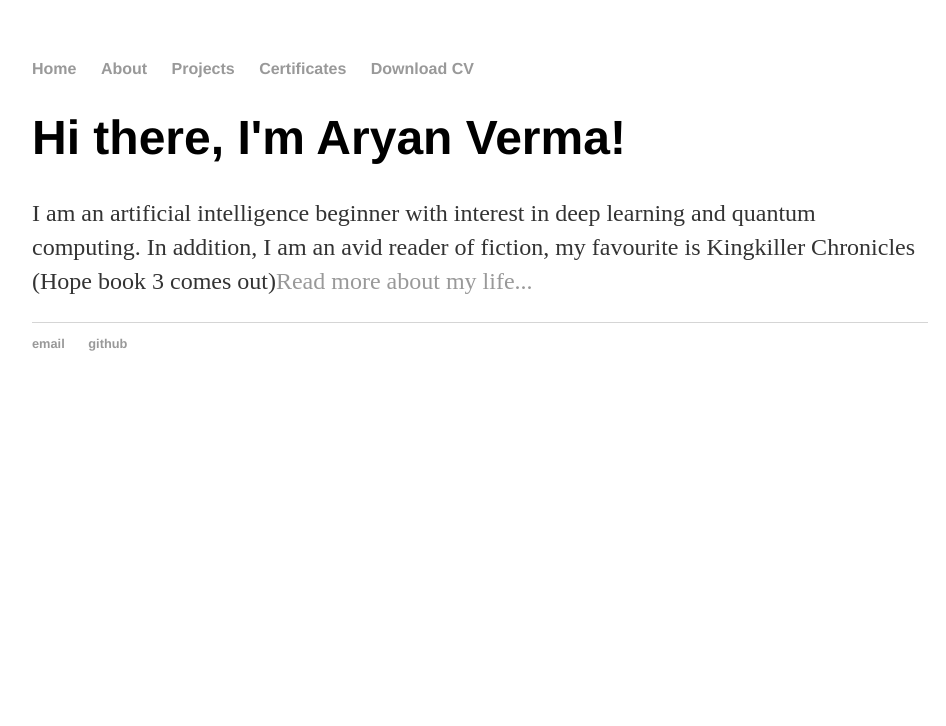
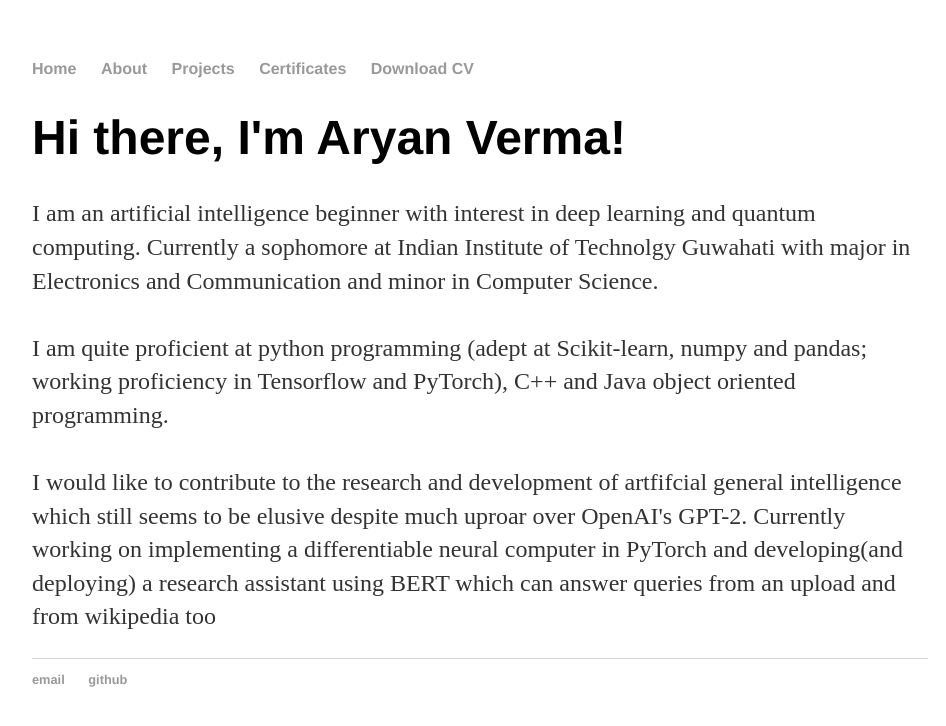
Before and after one commit to AryanVerma2204/AryanVerma2204.github.io, a Jekyll site: the page built from index.html, in a window 1280 px wide. Shown: the top 726 px of the page, without its empty margins (160-1106 px from the left). Built offline with Jekyll 4.4.1, drawn with Linux system fonts in a browser that asks for light colours.

Commit message:
Update index.html

```diff
--- a/index.html
+++ b/index.html
@@ -4,5 +4,10 @@ title: Aryan Verma
 ---
 <div class="blurb">
 	<h1>Hi there, I'm Aryan Verma!</h1>
-	<p>I am an artificial intelligence beginner with interest in deep learning and quantum computing. In addition, I am an avid reader of fiction, my favourite is Kingkiller Chronicles (Hope book 3 comes out)<a href="/about">Read more about my life...</a></p>
+	<p>I am an artificial intelligence beginner with interest in deep learning and quantum computing. Currently a sophomore at Indian Institute of Technolgy Guwahati with major in Electronics and Communication and minor in Computer Science.
+	<br><br>
+		I am quite proficient at python programming (adept at Scikit-learn, numpy and pandas; working proficiency in Tensorflow and PyTorch), C++ and Java object oriented programming.
+	<br><br>
+		I would like to contribute to the research and development of artfifcial general intelligence which still seems to be elusive despite much uproar over OpenAI's GPT-2. Currently working on implementing a differentiable neural computer in PyTorch and developing(and deploying) a research assistant using BERT which can answer queries from an upload and from wikipedia too
+	</p>
 </div><!-- /.blurb -->
```
